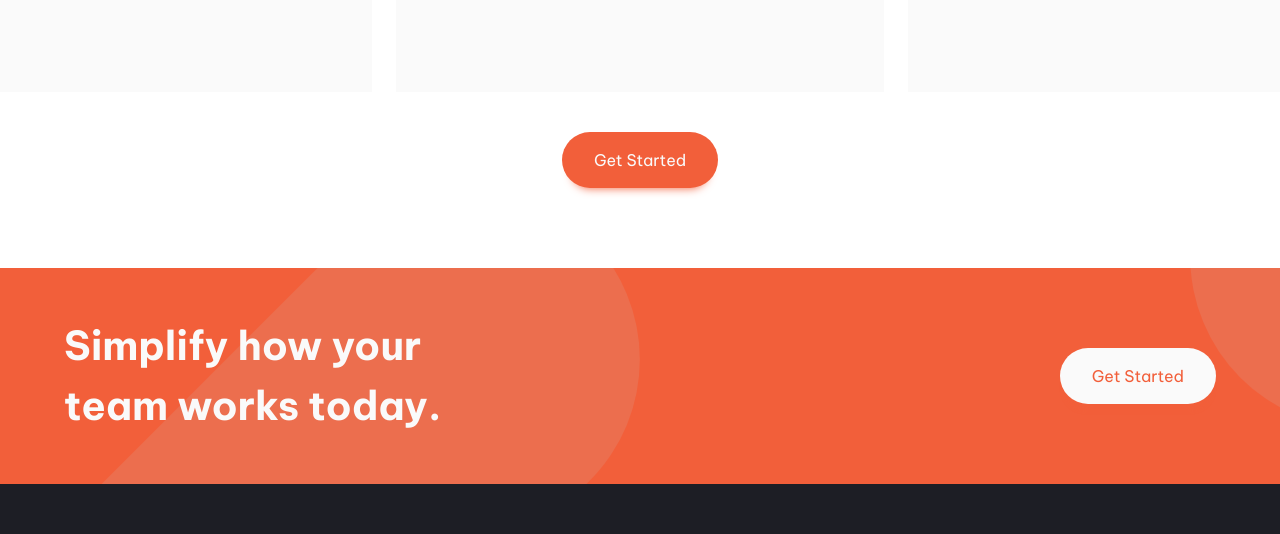
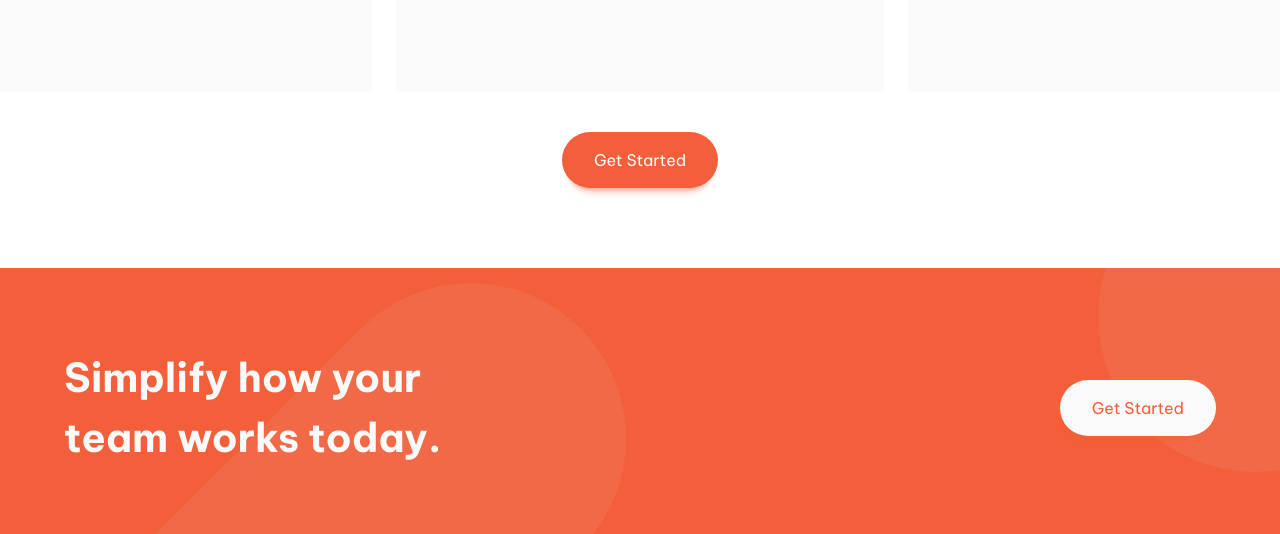
Before and after one commit to Divine-hash/manage-landing-page, a website built with webpack: page src/template.html in a window 1280 px wide. Shown: the part 1817-2351 px from the top of the page. Built offline with nearby package versions, Linux system fonts and the light colour scheme.

Commit message:
change simplify section background

```diff
--- a/src/css/styles.css
+++ b/src/css/styles.css
@@ -614,10 +614,9 @@ h2 {
 .simplify {
   background-color: var(--clr-red-300);
   padding: calc(80rem / 16) 0;
-  background-image: url("../assets/images/bg-tablet-pattern-2.svg");
+  background-image: url("../assets/images/bg-simplify-section-mobile.svg");
+  background-position: left top 50px;
   background-repeat: no-repeat;
-  background-position: left -410px top 50px;
-  background-size: 130%;
 }
 
 .simplify h2 {
@@ -634,11 +633,8 @@ h2 {
 
 @media screen and (min-width: 44em) {
   .simplify {
-    background-image: url("../assets/images/bg-tablet-pattern-2.svg"),
-      url("../assets/images/bg-tablet-pattern-2.svg");
-    background-position: left top -80px, right -550px top -480px;
-    background-size: 50%;
-    padding: calc(48rem / 16) 0;
+    background-image: url('../assets/images/bg-simplify-section-desktop.svg');
+    background-position: right -300px top -80px;
   }
 
   .simplify h2 {
```
